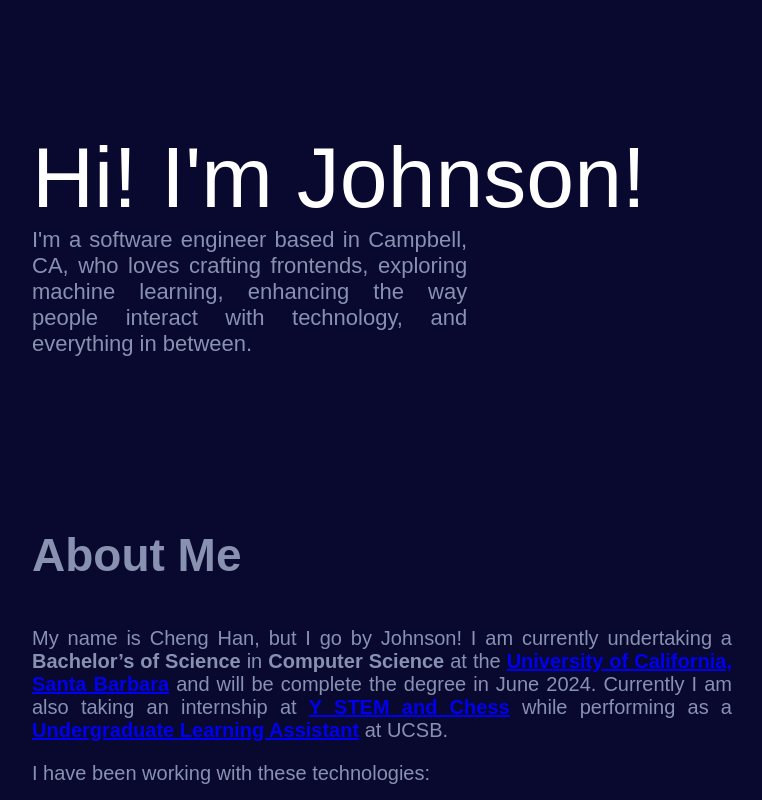
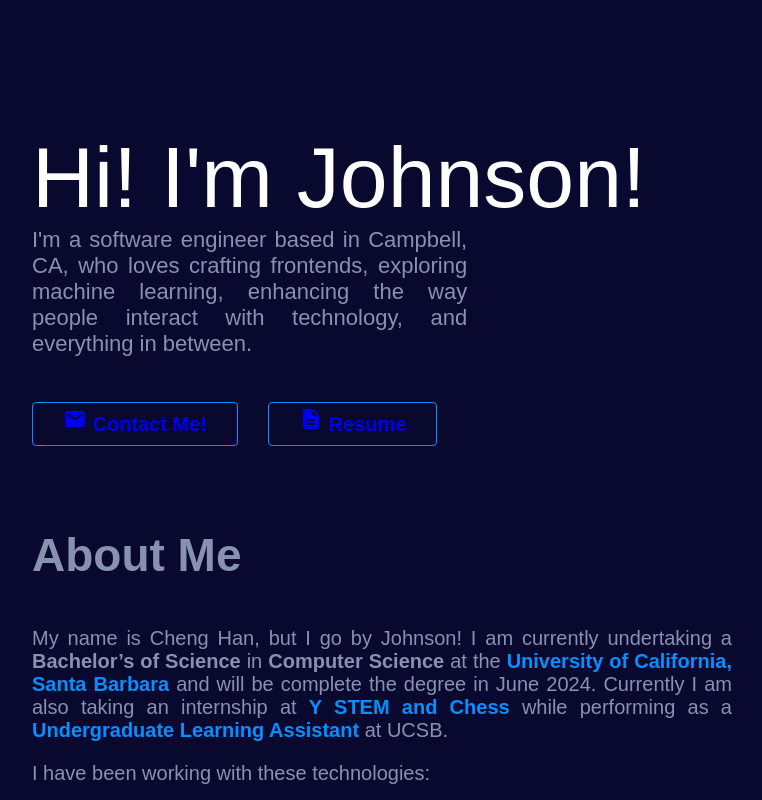
Before and after one commit to Johnsonchan105/johnsonchan105.github.io, a React (Create React App) app: page / in a window 1280 px wide. Shown: the top 800 px of the page, without its empty margins (160-922 px from the left). Built offline with nearby package versions, Linux system fonts and the light colour scheme.

Commit message:
added new buttons and changed tab title

```diff
--- a/package.json
+++ b/package.json
@@ -4,8 +4,12 @@
   "private": true,
   "homepage": "https://johnsonchan105.github.io",
   "dependencies": {
+    "@emotion/react": "^11.11.1",
+    "@emotion/styled": "^11.11.0",
     "@material-ui/core": "^4.12.4",
     "@materials-ui/core": "^0.0.27",
+    "@mui/icons-material": "^5.14.8",
+    "@mui/material": "^5.14.8",
     "@testing-library/jest-dom": "^5.17.0",
     "@testing-library/react": "^13.4.0",
     "@testing-library/user-event": "^13.5.0",
--- a/public/index.html
+++ b/public/index.html
@@ -24,7 +24,7 @@
       work correctly both with client-side routing and a non-root public URL.
       Learn how to configure a non-root public URL by running `npm run build`.
     -->
-    <title>React App</title>
+    <title>Johnson Chan</title>
   </head>
   <body>
     <noscript>You need to enable JavaScript to run this app.</noscript>
--- a/src/components/Intro.js
+++ b/src/components/Intro.js
@@ -1,5 +1,6 @@
 import React from "react";
-
+import EmailRoundedIcon from '@mui/icons-material/EmailRounded';
+import DescriptionRoundedIcon from '@mui/icons-material/DescriptionRounded';
 import '../styles/Intro.css';
 import FadeInSection from "./FadeInSection";
 
@@ -32,6 +33,21 @@ class Intro extends React.Component {
                     enhancing the way people interact with technology,
                     and everything in between.
                     </div>
+                    <a
+                        href="mailto:chenghchan@gmail.com"
+                        className="intro-button"
+                    >
+                        <EmailRoundedIcon></EmailRoundedIcon>
+                        {" " + "Contact Me!"}
+                    </a>
+                    <a
+                        href="https://drive.google.com/file/d/1OYOH-LgI89i5cpaaOWcLSKE8ddrBbeJZ/view?usp=sharing"
+                        className="intro-button"
+                        target={"_blank"}
+                    >
+                        <DescriptionRoundedIcon></DescriptionRoundedIcon>
+                        {" " + "Resume"}
+                    </a>
                 </FadeInSection>
             </div>
         );
--- a/src/styles/About.css
+++ b/src/styles/About.css
@@ -27,7 +27,7 @@
 
 .about-desc li::before {
     content: "▹    ";
-    color: var(--light-navy);
+    color: var(--bright-blue);
     position: absolute;
     left: 0;
 }
@@ -46,7 +46,12 @@
     margin: 0;
 }
 
-.about-desc a,
+.about-desc a {
+    font-size: 20px;
+    font-weight: bold;
+    color: var(--bright-blue);
+    text-decoration: none;
+}
 .about-desc b {
     font-size: 20px;
     font-weight: bold;
--- a/src/styles/Intro.css
+++ b/src/styles/Intro.css
@@ -18,5 +18,19 @@
     font-size: 22px;
     max-width: 40%;
     text-align: justify;
-    padding-bottom: 0px;
+    padding-bottom: 50px;
 }
+
+.intro-button {
+    font-size: 20px;
+    font-weight: bolder;
+    font-family: "NTR", sans-serif;
+    padding: 10px 30px;
+    margin-right: 30px;
+    cursor: pointer;
+    border: 1px solid var(--bright-blue);
+    border-radius: 4px;
+    text-decoration: none;
+    display: inline;
+    position: relative;
+}
```
Also changed, not shown: 1 other file (tests, documents, lock files or other folders).
